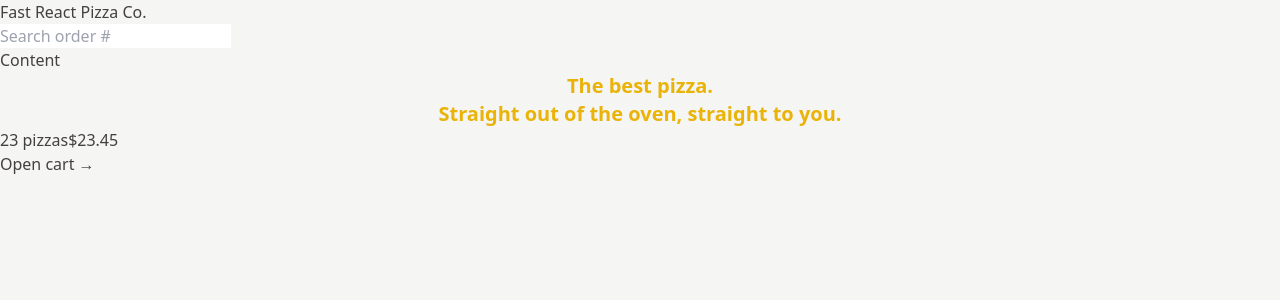
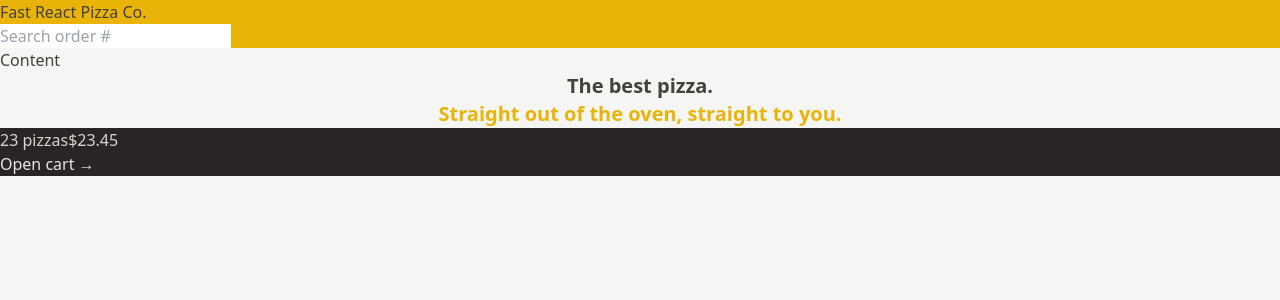
Before and after one commit to greninjam26/fast-react-pizza, a React (Vite) app: page / in a window 1280 px wide. Shown: the top 300 px of the page. Built offline with nearby package versions, Linux system fonts and the light colour scheme.

Commit message:
add colors

```diff
--- a/src/features/cart/CartOverview.jsx
+++ b/src/features/cart/CartOverview.jsx
@@ -2,8 +2,8 @@
 
 function CartOverview() {
   return (
-		<div>
-			<p>
+    <div className="bg-stone-800 text-stone-200">
+      <p className="text-stone-300">
         <span>23 pizzas</span>
         <span>$23.45</span>
       </p>
--- a/src/ui/Header.jsx
+++ b/src/ui/Header.jsx
@@ -2,13 +2,13 @@
 import SearchOrder from "../features/order/SearchOrder";
 
 function Header() {
-	return (
-		<header>
-			<Link to="/">Fast React Pizza Co.</Link>
+  return (
+    <header className="bg-yellow-500">
+      <Link to="/">Fast React Pizza Co.</Link>
 
-			<SearchOrder />
-		</header>
-	);
+      <SearchOrder />
+    </header>
+  );
 }
 
 export default Header;
--- a/src/ui/Home.jsx
+++ b/src/ui/Home.jsx
@@ -1,10 +1,12 @@
 function Home() {
   return (
     <div>
-      <h1 className="text-center text-xl font-semibold text-yellow-500">
+      <h1 className="text-center text-xl font-semibold text-stone-700">
         The best pizza.
         <br />
-        Straight out of the oven, straight to you.
+        <span className="text-yellow-500">
+          Straight out of the oven, straight to you.
+        </span>
       </h1>
     </div>
   );
```
Lines whose indentation alone changed are shown as unchanged.
